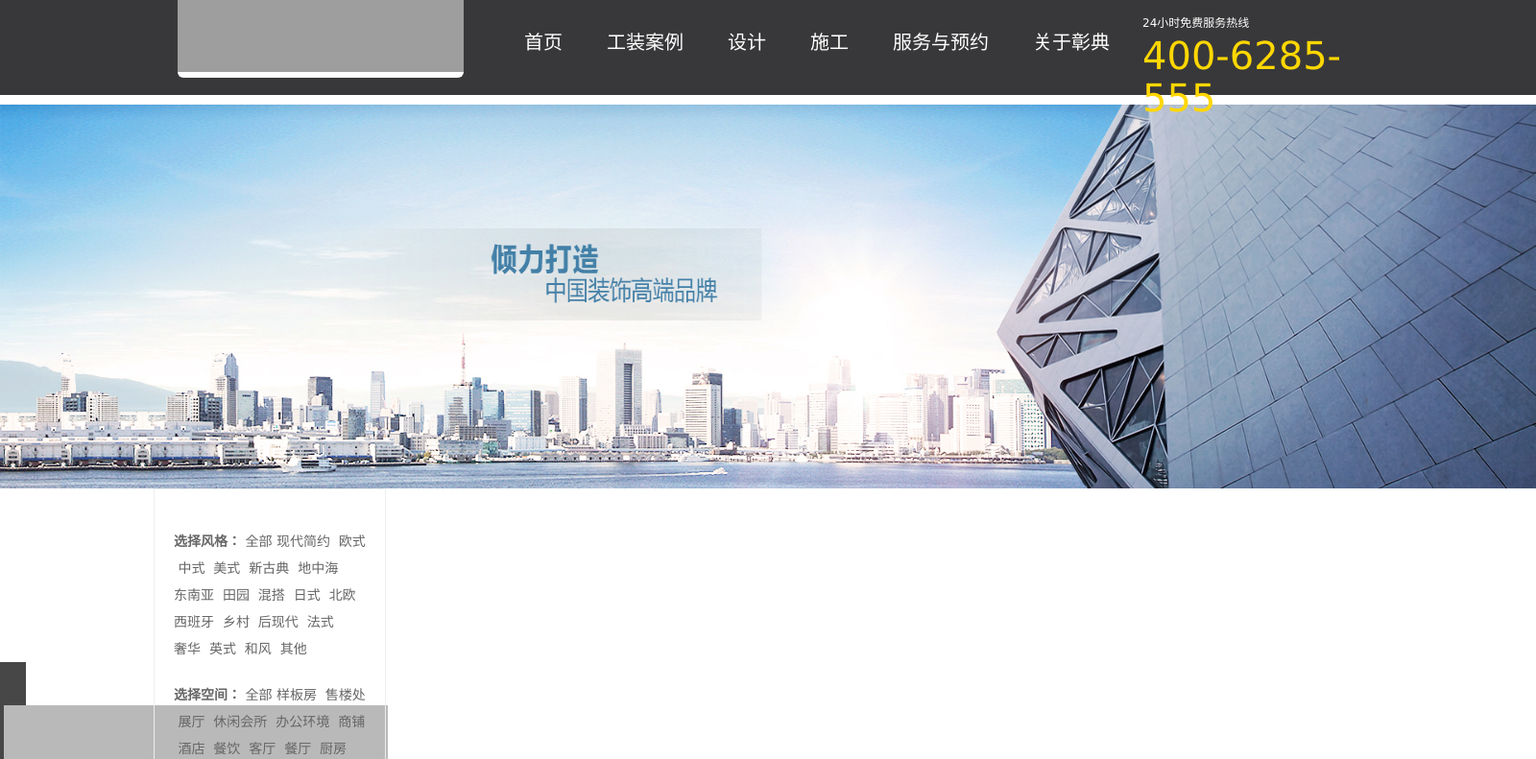
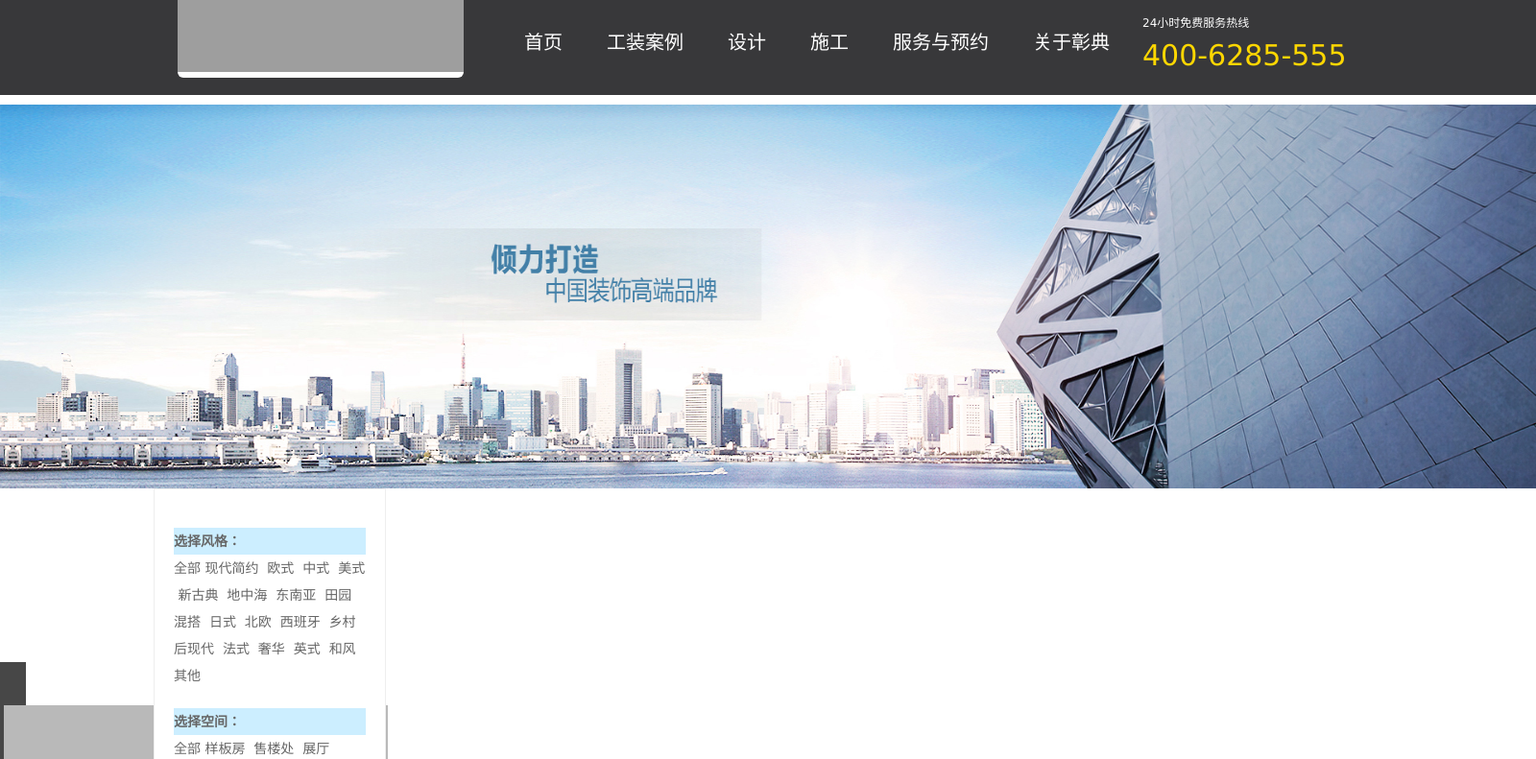
Before and after one commit to raymondCoder/zdgj, a PHP site: page /index.php?type=case in a window 1600 px wide. Shown: the top 791 px of the page at 96% size. Run offline with PHP 8.4, Linux system fonts and the light colour scheme; grey boxes are pictures that could not be loaded.

Commit message:
#master chagne

```diff
--- a/include/content/content-case.php
+++ b/include/content/content-case.php
@@ -1,5 +1,5 @@
 <div class="nei_bg">
-<h1>ss</h1>
+<h1>装修案例</h1>
   <ul class="nei">
 
      <?php for($i=0; $i< 50; $i++) { ?>
--- a/index.php
+++ b/index.php
@@ -20,12 +20,17 @@
 clear:both;
 }
 
+.ctt_1_ys1 {
+	background-color: #cceeff;
+	width: 200px;
+}
+
 .hotline {
 	font-size: 12px;
 	color: white;
 }
 .TelHotline {
-	font-size: 40px;
+	font-size: 30px;
 	color: gold;
 	line-height: 44px;
 }
@@ -126,6 +131,7 @@
 	border:1px solid #eee;
 	padding:20px;
 	color:#666666;
+	background-color:#FFFFFF;
 }
 
 .middle .middle-content .content-left a{
@@ -262,10 +268,35 @@
 
 </div>
 <script type="text/javascript">
-$(function(){
-	$(window).on('scroll', function(){
-		var posChanged = true, type=0;
+function moveNav()
+{
+	var posChanged = true, type=0;
+	if($(window).scrollTop() > 319 ){
+		if(type!=1) {
+				type=1;
+				posChanged = true
+		}
+		if (posChanged) {
+				$('.content-left').css({position:'fixed', top:'100px',zIndex:99});
+				$('.content-right').css({marginLeft:'248px'});
+				posChanged = false;
+		}
+	} else {
+			//case 2
+			if(type!=2){
+			   type =2;
+			   posChanged = true
+			}
+			if (posChanged) {
+				$('.content-left').css({position:'relative', top:'0px'});
+				$('.content-right').css({marginLeft:'10px'});
+				posChanged = false;
+			}
+	}
+}
 
+function move(){
+     var posChanged = true, type=0;
 		if($(window).scrollTop() > 91 ){
 		//case 1
 			if(type!=1) {
@@ -274,8 +305,8 @@
 			}
 			if (posChanged) {
 				$('.page-header').css({position:'fixed'});
-				$('.content-left').css({position:'fixed', top:'100px',zIndex:99});
-				$('.content-right').css({marginLeft:'248px'});
+				//$('.content-left').css({position:'fixed', top:'100px',zIndex:99});
+				//$('.content-right').css({marginLeft:'248px'});
 				posChanged = false;
 			}
 		} else {
@@ -286,11 +317,16 @@
 			}
 			if (posChanged) {
 				$('.page-header').css({position:'relative'});
-				$('.content-left').css({position:'relative', top:'0px'});
-				$('.content-right').css({marginLeft:'10px'});
+				//$('.content-left').css({position:'relative', top:'0px'});
+				//$('.content-right').css({marginLeft:'10px'});
 				posChanged = false;
 			}
 		}
+}
+$(function(){
+	$(window).on('scroll', function(){
+		move();
+		moveNav();
 	});
 });
 </script>
```
